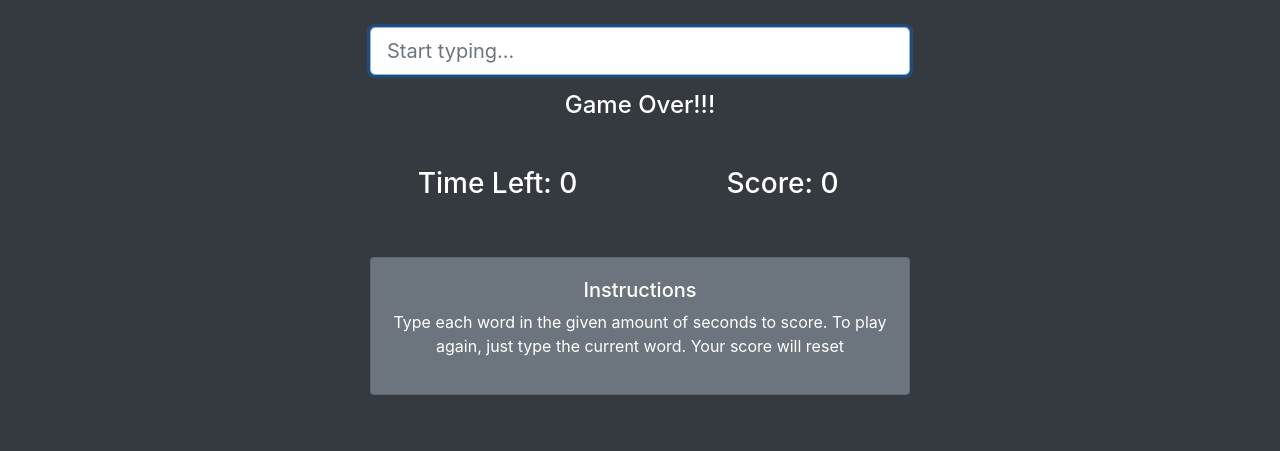
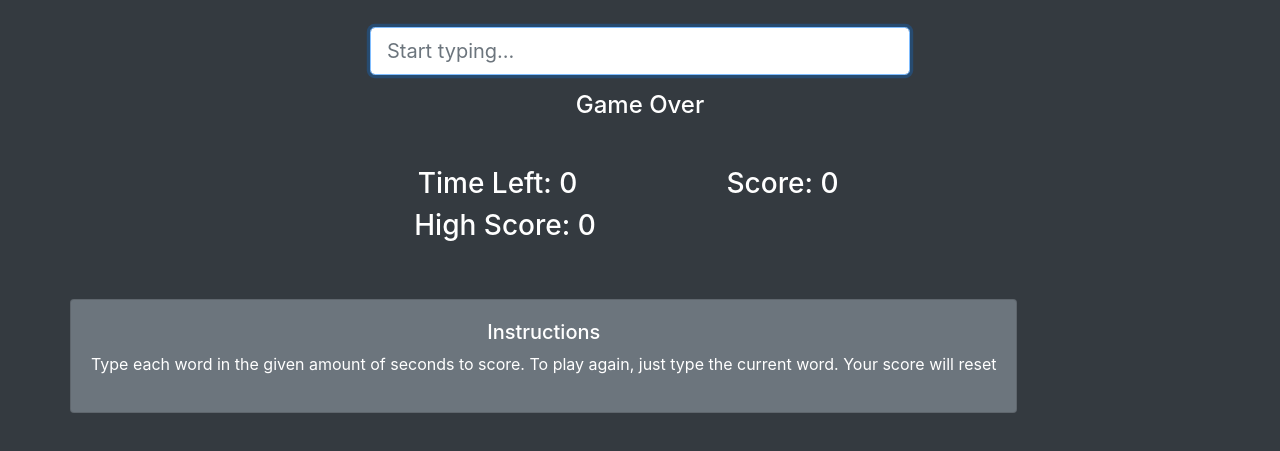
Before and after one commit to nathantmckenzie/speedtyping.io, a plain HTML site: page index.html in a window 1280 px wide. Shown: the part 309-760 px from the top of the page. Drawn offline with nearby package versions, Linux system fonts and the light colour scheme.

Commit message:
Update index.html

```diff
--- a/index.html
+++ b/index.html
@@ -38,6 +38,13 @@
             </h3>
           </div>
         </div>
+        <div class="col-md-6">
+            <h3>High Score:
+              <span id="high-score">0</span>
+            </h3>
+          </div>
+        </div>
+
 
         <!-- Instructions -->
         <div class="row mt-5">
@@ -66,6 +73,8 @@ const currentLevel = levels.medium;
 let time = currentLevel;
 let score = 0;
 let isPlaying;
+let highScore = 0;
+
 // DOM Elements
 const wordInput = document.querySelector('#word-input');
 const currentWord = document.querySelector('#current-word');
@@ -132,7 +141,7 @@ function startMatch() {
 // Match currentWord to wordInput
 function matchWords() {
   if (wordInput.value === currentWord.innerHTML) {
-    message.innerHTML = 'Correct!!!';
+    message.innerHTML = 'Correct!';
     return true;
   } else {
     message.innerHTML = '';
@@ -161,11 +170,22 @@ function countdown() {
 }
 // Check game status
 function checkStatus() {
+  setHighScore();
   if (!isPlaying && time === 0) {
-    message.innerHTML = 'Game Over!!!';
+    message.innerHTML = 'Game Over';
     score = -1;
   }
 }
+//Set the high score
+function setHighScore() {
+    if(score > highScore && time === 0) {
+        highScore = score;
+        document.getElementById("high-score").innerHTML = highScore.toString();
+    } else if (time === 0 && score < highScore) {
+        let score = 0;
+    }
+}
+
 </script>
 
 </body>
```
